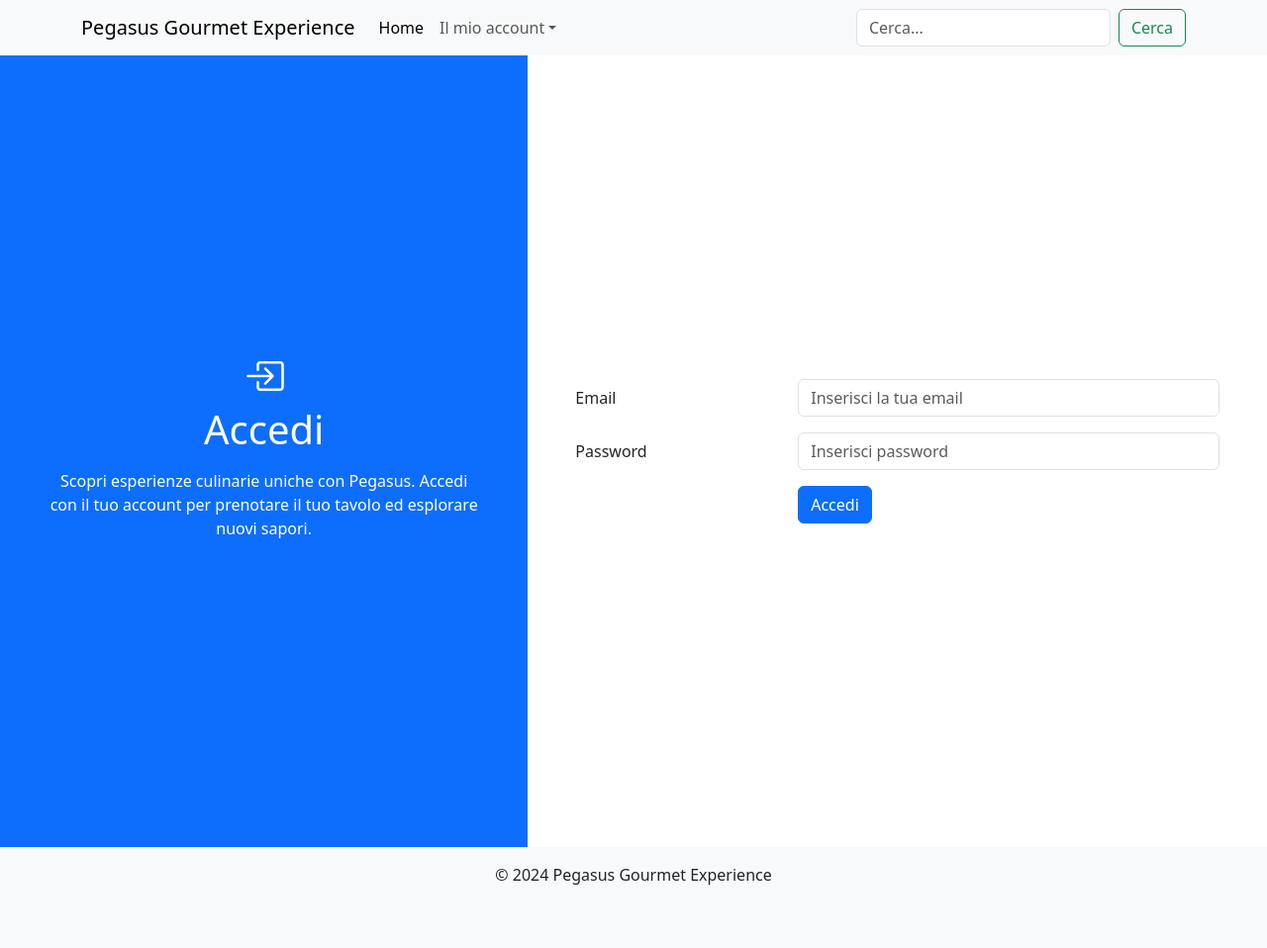
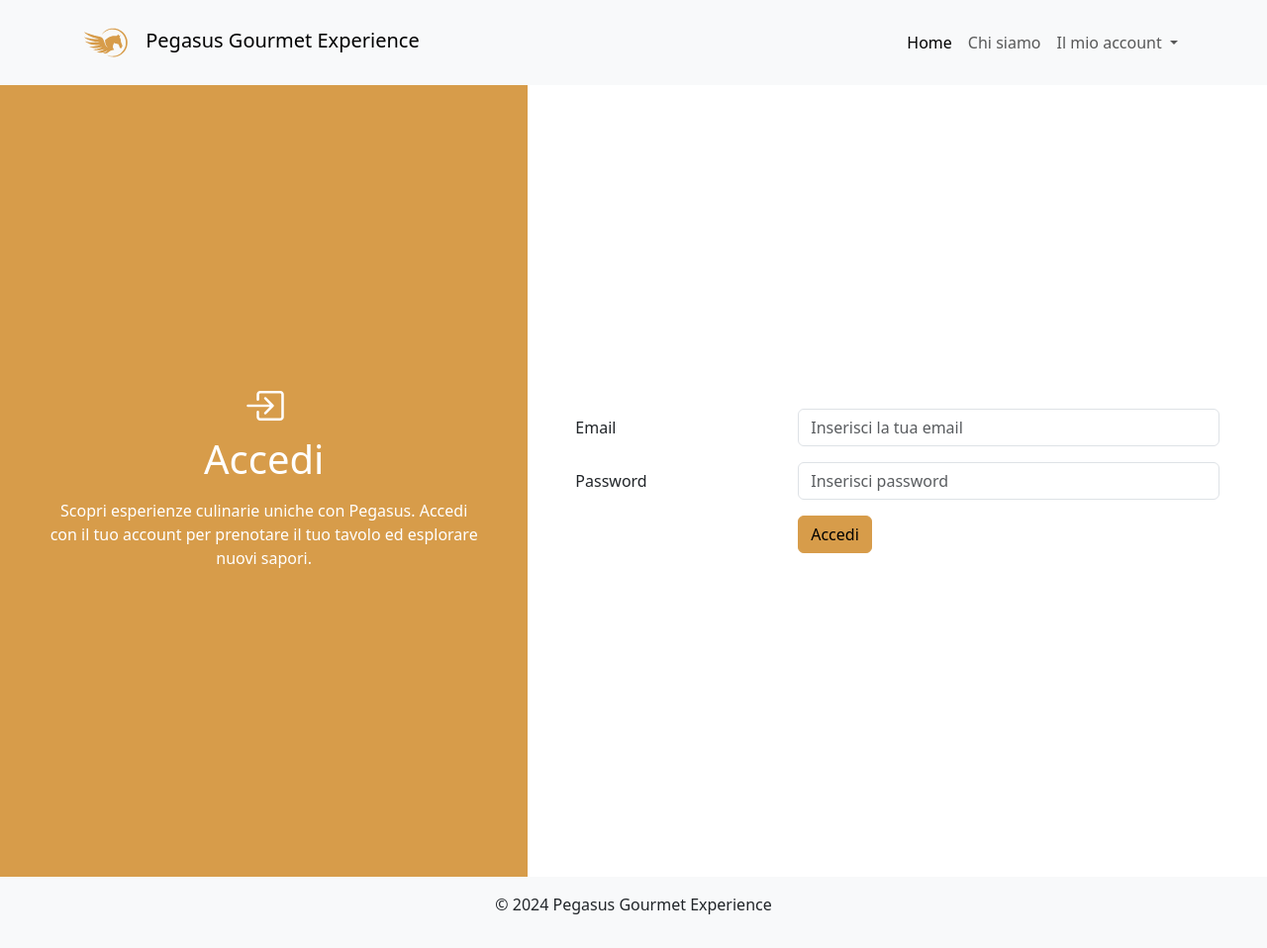
Before and after one commit to adilorenzo10/pegasus-gourmet-experience, a Flask app: page /accedi in a window 1280 px wide. Shown: the whole page at 99% size. Before the commit the page ends 894 px from the top, so only its background shows below. Run offline with Flask 3, Linux system fonts and the light colour scheme; the visitor is signed in with stand-in values (Sample User, id 1); style sheets or scripts are compiled from the project's sources.

Commit message:
Inserimento logo, fix header, scss

```diff
--- a/app.py
+++ b/app.py
@@ -1,4 +1,5 @@
 from flask import Flask, flash, redirect, render_template, request, session, url_for
+from flask_assets import Environment, Bundle
 from database import SessionLocal
 from models import Utente, Tavolo, Prenotazione, OrarioPrenotabile
 from datetime import date, time
@@ -6,6 +7,13 @@ import sqlite3, secrets
 
 app = Flask(__name__)
 app.secret_key = secrets.token_hex(16)
+
+# Configura Flask-Assets
+assets = Environment(app)
+
+# Crea un bundle per il file Sass
+scss = Bundle('scss/style.scss', filters='libsass', output='css/style.css')
+assets.register('scss_all', scss)
 
 
 # Homepage
@@ -28,7 +36,7 @@ def accedi():
         if utente and utente.check_password(password):
             # Login corretto, salva l'ID dell'utente nella sessione
             session["user_id"] = utente.id
-            flash("Login effettuato con successo!", "success")
+            #flash("Login effettuato con successo!", "success")
             return redirect(url_for("index"))
         else:
             flash("Email o password non corretti. Riprova.", "danger")
--- /dev/null
+++ b/static/css/custom_style.css
@@ -0,0 +1,12 @@
+:root {
+    --bs-primary: #d79c4a;
+}
+
+.carousel-item img {
+    height: 600px;
+    object-fit: cover;
+}
+
+nav.navbar .navbar-brand .logo-svg {
+    fill: #d79c4a;
+}
--- a/static/css/style.css
+++ /dev/null
@@ -1,4 +0,0 @@
-.carousel-item img {
-    height: 600px;
-    object-fit: cover;
-}
--- /dev/null
+++ b/static/scss/style.scss
@@ -0,0 +1,7 @@
+// static/scss/style.scss
+
+// Imposta un nuovo colore per primary
+$primary: #d79c4a;
+
+// Importa Bootstrap con il nuovo colore
+@import "~bootstrap/scss/bootstrap";
--- a/templates/base.html
+++ b/templates/base.html
@@ -2,6 +2,8 @@
 <html lang="en">
     <head>
         <title>Pegasus Gourmet Experience</title>
+        <link rel="icon" type="image/x-icon" href="{{url_for('static', filename='images/favicon.webp')}}">
+
         <meta charset="utf-8" />
         <meta
             name="viewport"
@@ -16,7 +18,11 @@
             crossorigin="anonymous"
         />
         <link
-            href="{{url_for('static', filename='css/style.css')}}"
+        href="{{url_for('static', filename='css/style.css')}}"
+        rel="stylesheet"
+        />
+        <link
+            href="{{url_for('static', filename='css/custom_style.css')}}"
             rel="stylesheet"
         />
         <link
@@ -27,11 +33,56 @@
 
     <body>
         <header>
-            <nav
-                class="navbar navbar-expand-md navbar-light bg-light"
-            >
+            <nav class="navbar navbar-expand-md navbar-light bg-light">
                 <div class="container">
-                    <a class="navbar-brand" href="{{ url_for('index') }}">Pegasus Gourmet Experience</a>
+                    <!-- Logo del sito ancorato a sinistra -->
+                    <a class="navbar-brand" href="{{ url_for('index') }}">
+                        <svg version="1.0" xmlns="http://www.w3.org/2000/svg"
+                            width="60px" height="60px" viewBox="0 0 577.000000 569.000000"
+                            preserveAspectRatio="xMidYMid meet" class="logo-svg">
+
+                            <g transform="translate(0.000000,569.000000) scale(0.100000,-0.100000)" stroke="none">
+                                <path d="M2910 4214 c-36 -6 -145 -33 -215 -54 -230 -70 -462 -229 -610 -420
+                                -96 -123 -99 -133 -14 -48 119 118 243 208 384 278 211 104 375 143 595 142
+                                315 0 592 -101 834 -303 222 -186 362 -418 433 -719 23 -96 25 -399 4 -505
+                                -35 -177 -124 -378 -231 -520 -66 -88 -189 -217 -232 -243 -16 -9 -28 -19 -28
+                                -23 0 -4 -30 -26 -67 -50 -339 -214 -700 -269 -1092 -167 -64 16 -149 45 -190
+                                64 -88 40 -98 42 -49 9 119 -81 321 -159 483 -186 119 -20 354 -16 478 10 495
+                                100 886 450 1042 933 72 223 84 509 31 739 -123 532 -545 942 -1079 1049 -79
+                                16 -136 20 -276 19 -97 -1 -187 -3 -201 -5z"/>
+                                <path d="M271 3873 c84 -106 309 -270 515 -375 147 -76 383 -168 529 -208 107
+                                -30 202 -53 283 -69 51 -10 96 -22 99 -25 36 -36 -301 -33 -587 5 -244 32
+                                -683 129 -813 178 -16 6 -31 11 -35 11 -11 -1 68 -69 133 -115 55 -40 78 -53
+                                198 -118 50 -27 176 -77 267 -106 118 -37 191 -53 355 -81 88 -15 378 -40 468
+                                -40 83 0 96 -13 25 -24 -200 -33 -249 -37 -468 -37 -291 -1 -449 15 -764 76
+                                -43 9 -80 14 -83 12 -6 -7 87 -80 157 -123 180 -111 390 -179 666 -215 58 -7
+                                187 -10 357 -7 286 4 323 -3 194 -35 -247 -62 -575 -115 -826 -133 -51 -3
+                                -105 -9 -119 -13 l-27 -7 30 -11 c115 -43 151 -54 216 -67 85 -18 277 -34 347
+                                -30 190 11 245 15 302 25 95 15 170 29 210 39 73 17 120 22 120 11 0 -22 -182
+                                -89 -375 -139 -104 -27 -227 -49 -410 -75 l-90 -13 85 -27 c47 -14 109 -31
+                                138 -37 69 -13 352 -13 428 0 94 17 165 32 224 47 30 8 69 18 85 23 17 4 57
+                                17 89 29 33 11 62 19 64 16 12 -11 -28 -38 -131 -89 -186 -91 -310 -126 -577
+                                -165 l-55 -8 49 -22 c110 -49 192 -64 346 -64 116 0 162 4 230 21 126 33 226
+                                73 353 143 58 32 81 33 56 3 -46 -56 -243 -173 -389 -231 -22 -9 -18 -11 41
+                                -22 195 -34 369 10 475 120 116 121 282 200 483 229 35 5 66 11 68 14 3 3 -11
+                                24 -32 47 -76 84 -109 218 -86 344 12 63 65 185 108 247 l26 38 34 -30 c48
+                                -43 84 -55 203 -69 71 -9 113 -19 131 -32 41 -29 122 -204 144 -311 7 -37 47
+                                -75 92 -87 63 -18 78 -8 107 72 14 40 37 86 51 102 13 17 24 41 25 55 0 14
+                                -21 75 -46 135 -91 221 -113 293 -112 380 2 93 -12 142 -75 277 l-45 97 44 60
+                                c24 33 44 63 44 67 0 9 -81 -7 -138 -28 -29 -11 -56 -18 -58 -15 -3 3 1 18 8
+                                34 21 42 42 112 36 119 -13 12 -122 -53 -169 -100 -27 -27 -49 -52 -49 -56 0
+                                -4 -68 -5 -150 -2 -159 5 -249 -5 -375 -40 -205 -57 -386 -160 -544 -311 l-63
+                                -60 7 -91 c16 -221 84 -415 184 -526 22 -25 41 -48 41 -52 1 -22 -34 -1 -91
+                                57 -81 80 -121 159 -184 360 -101 323 -157 423 -292 516 -77 54 -129 70 -318
+                                99 -38 6 -88 15 -110 20 -108 25 -264 63 -300 75 -22 7 -87 27 -145 45 -58 17
+                                -136 43 -175 57 -38 13 -95 33 -125 43 -51 17 -292 108 -405 152 -27 11 -65
+                                26 -82 32 -18 7 -36 15 -39 19 -15 15 -26 6 -13 -10z"/>
+                            </g>
+                        </svg>
+                        Pegasus Gourmet Experience
+                    </a>
+
+                    <!-- Bottone per il menu su dispositivi piccoli -->
                     <button
                         class="navbar-toggler d-lg-none"
                         type="button"
@@ -43,30 +94,26 @@
                     >
                         <span class="navbar-toggler-icon"></span>
                     </button>
+
+                    <!-- Menu di navigazione ancorato a destra -->
                     <div class="collapse navbar-collapse" id="collapsibleNavId">
-                        <ul class="navbar-nav me-auto mt-2 mt-lg-0">
+                        <ul class="navbar-nav ms-auto mt-2 mt-lg-0">
                             <li class="nav-item">
                                 <a class="nav-link active" href="{{ url_for('index') }}" aria-current="page">
-                                    Home<span class="visually-hidden">(current)</span></a>
+                                    Home <span class="visually-hidden">(current)</span>
+                                </a>
                             </li>
+                            <li class="nav-item">
+                                <a class="nav-link" href="#">Chi siamo</a>
+                            </li>
+                            <!-- Verifica se l'utente è loggato -->
                             {% if session.get("user_id") %}
                                 <li class="nav-item dropdown">
-                                    <a
-                                        class="nav-link dropdown-toggle"
-                                        href="#"
-                                        id="dropdownId"
-                                        data-bs-toggle="dropdown"
-                                        aria-haspopup="true"
-                                        aria-expanded="false"
-                                        >Il mio account</a
-                                    >
-                                    <div
-                                        class="dropdown-menu"
-                                        aria-labelledby="dropdownId"
-                                    >
-                                        <a class="dropdown-item" href="{{ url_for('logout') }}"
-                                            >Logout</a
-                                        >
+                                    <a class="nav-link dropdown-toggle" href="#" id="dropdownId" data-bs-toggle="dropdown" aria-haspopup="true" aria-expanded="false">
+                                        Il mio account
+                                    </a>
+                                    <div class="dropdown-menu" aria-labelledby="dropdownId">
+                                        <a class="dropdown-item" href="{{ url_for('logout') }}">Logout</a>
                                     </div>
                                 </li>
                             {% else %}
@@ -76,28 +123,12 @@
                                 <li class="nav-item">
                                     <a class="nav-link" href="{{ url_for('registrati') }}">Registrati</a>
                                 </li>
-                                <li class="nav-item">
-                                    <a class="nav-link" href="#">Chi siamo</a>
-                                </li>
                             {% endif %}
-
                         </ul>
-                        <form class="d-flex my-2 my-lg-0">
-                            <input
-                                class="form-control me-sm-2"
-                                type="text"
-                                placeholder="Cerca..."
-                            />
-                            <button
-                                class="btn btn-outline-success my-2 my-sm-0"
-                                type="submit"
-                            >
-                                Cerca
-                            </button>
-                        </form>
                     </div>
                 </div>
             </nav>
+
         </header>
 
         <!-- Main -->
```
Also changed, not shown: templates/index.html (+0 -14 lines), static/images/favicon.webp (added), static/images/logo.svg (added), 3 other files.
